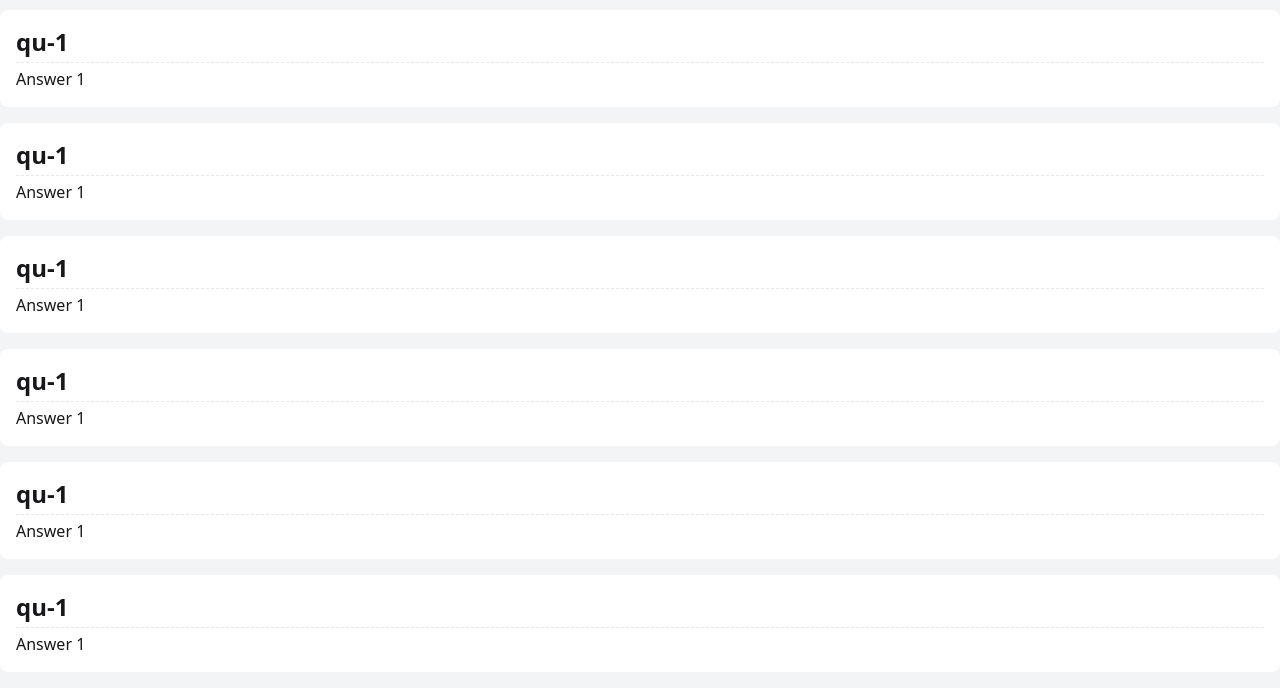
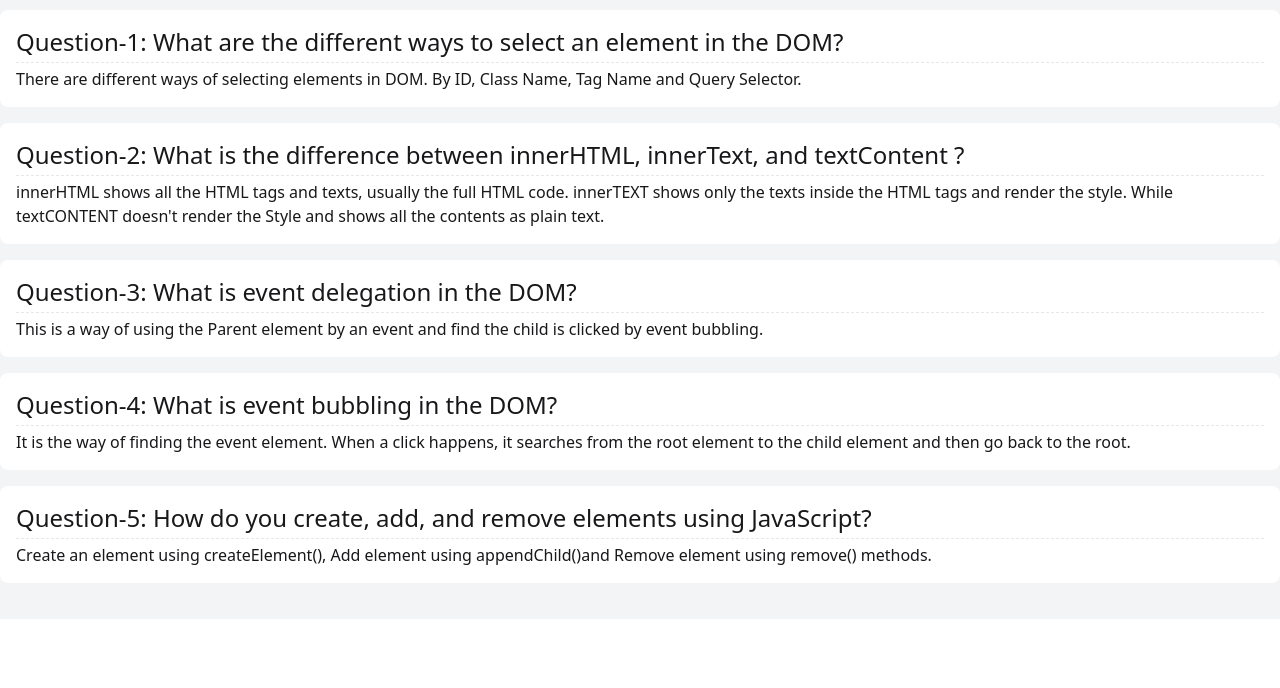
Before and after one commit to Neel037/dev-board, a plain HTML site: page blog.html in a window 1280 px wide. Shown: the part 166-854 px from the top of the page. After the commit the page ends 800 px from the top, so only its background shows below. Drawn offline with nearby package versions, Linux system fonts and the light colour scheme.

Commit message:
Blog section added

```diff
--- a/blog.html
+++ b/blog.html
@@ -36,39 +36,33 @@
         </div>
 
         <div class="bg-white p-4 rounded-lg my-4">
-            <h2 class="font-bold text-2xl">qu-1</h2>
+            <h2 class="text-2xl">Question-1: What are the different ways to select an element in the DOM?</h2>
             <hr class="border-t-1 border-dashed border-gray-200 my-1">
-            <p>Answer 1</p>
+            <p>There are different ways of selecting elements in DOM. By ID, Class Name, Tag Name and Query Selector.</p>
         </div>
 
         <div class="bg-white p-4 rounded-lg my-4">
-            <h2 class="font-bold text-2xl">qu-1</h2>
+            <h2 class="text-2xl">Question-2: What is the difference between innerHTML, innerText, and textContent ?</h2>
             <hr class="border-t-1 border-dashed border-gray-200 my-1">
-            <p>Answer 1</p>
+            <p>innerHTML shows all the HTML tags and texts, usually the full HTML code. innerTEXT shows only the texts inside the HTML tags and render the style. While textCONTENT doesn't render the Style and shows all the contents as plain text.</p>
         </div>
 
         <div class="bg-white p-4 rounded-lg my-4">
-            <h2 class="font-bold text-2xl">qu-1</h2>
+            <h2 class="text-2xl">Question-3: What is event delegation in the DOM?</h2>
             <hr class="border-t-1 border-dashed border-gray-200 my-1">
-            <p>Answer 1</p>
+            <p>This is a way of using the Parent element by an event and find the child is clicked by event bubbling.</p>
         </div>
 
         <div class="bg-white p-4 rounded-lg my-4">
-            <h2 class="font-bold text-2xl">qu-1</h2>
+            <h2 class="text-2xl">Question-4: What is event bubbling in the DOM?</h2>
             <hr class="border-t-1 border-dashed border-gray-200 my-1">
-            <p>Answer 1</p>
+            <p>It is the way of finding the event element. When a click happens, it searches from the root element to the child element and then go back to the root.</p>
         </div>
 
         <div class="bg-white p-4 rounded-lg my-4">
-            <h2 class="font-bold text-2xl">qu-1</h2>
+            <h2 class="text-2xl">Question-5: How do you create, add, and remove elements using JavaScript?</h2>
             <hr class="border-t-1 border-dashed border-gray-200 my-1">
-            <p>Answer 1</p>
-        </div>
-
-        <div class="bg-white p-4 rounded-lg my-4">
-            <h2 class="font-bold text-2xl">qu-1</h2>
-            <hr class="border-t-1 border-dashed border-gray-200 my-1">
-            <p>Answer 1</p>
+            <p>Create an element using createElement(), Add element using appendChild()and Remove element using remove() methods.</p>
         </div>
 
 
```
Also changed, not shown: index.html (+0 -1 lines), js/utility.js (deleted).
